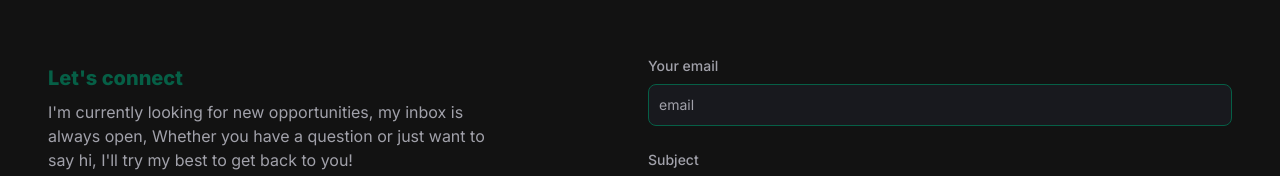
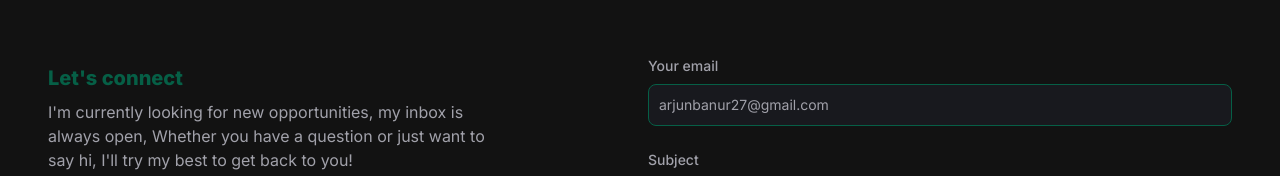
Before and after one commit to arjuuuuunnnnn/hemanthsbanur, a Next.js app: page / in a window 1280 px wide. Shown: the part 2782-2958 px from the top of the page. Built offline with nearby package versions, Linux system fonts and the light colour scheme.

Commit message:
email done

```diff
--- a/src/app/components/EmailSection.jsx
+++ b/src/app/components/EmailSection.jsx
@@ -207,7 +207,7 @@ const EmailSection = () => {
               id="email"
               required
               className="bg-[#18191E] border border-emerald-800 placeholder-zinc-400 text-sm rounded-lg block w-full p-2.5"
-              placeholder="email"
+              placeholder="arjunbanur27@gmail.com"
             />
           </div>
           <div className="mb-6">
```
